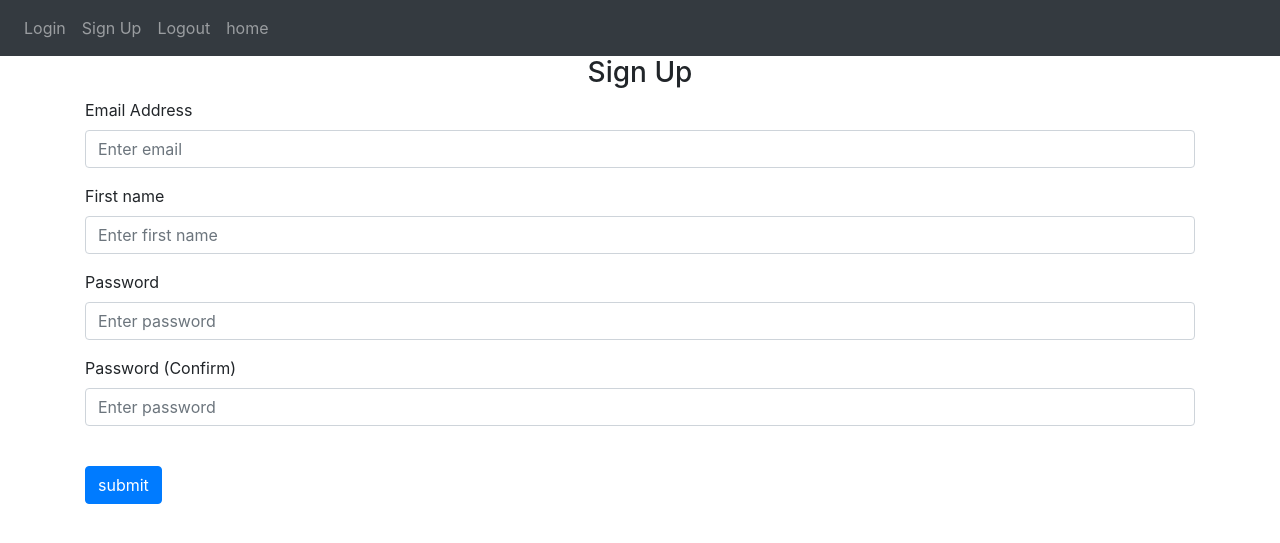
After one commit to anoopsaxena99/Personalized_Notepad_With_Flask, a Flask app: template website/templates/sign_up.html in a window 1280 px wide. The commit adds this page. Shown: the top 543 px of the page. Run offline with Flask 2, Linux system fonts and the light colour scheme; the template is opened without the code that fills it, so the values that code supplies are empty; some libraries are stand-ins or nearby versions.

Commit message:
adding signup and login form in a template and added flash messages in the form

```diff
--- a/website/templates/base.html
+++ b/website/templates/base.html
@@ -38,6 +38,25 @@ using python inside html this language called jinga -->
         </div>
       </div>
     </nav>
+
+    {% with messages=get_flashed_messages(with_categories = true) %} {% if
+    messages %} {% for category, message in messages %} {% if category ==
+    'error' %}
+    <div class="alert alert-danger alter-dismisssbl e fade show" role="alert">
+      {{message}}
+      <button type="button" class="close" data-dismiss="alert">
+        <span aria-hidden="true">&times;</span>
+      </button>
+    </div>
+    {% else %}
+    <div class="alert alert-success alter-dismisssbl e fade show" role="alert">
+      {{message}}
+      <button type="button" class="close" data-dismiss="alert">
+        <span aria-hidden="true">&times;</span>
+      </button>
+    </div>
+    {% endif %} {% endfor %} {% endif %} {% endwith %}
+
     <div class="container">{% block content %} {% endblock %}</div>
     <script
       src="https://code.jquery.com/jquery-3.2.1.slim.min.js"
--- a/website/templates/home.html
+++ b/website/templates/home.html
@@ -1,4 +1,4 @@
-{% extends "base.html" %} {% block title %}Changed{% endblock %} {% block
-content %}
+{% extends "base.html" %} {% block title %}Home{% endblock %} {% block content
+%}
 <h1>This is the home page</h1>
 {% endblock %}
--- /dev/null
+++ b/website/templates/sign_up.html
@@ -0,0 +1,48 @@
+{% extends "base.html" %} {% block title %}sign up{% endblock %} {% block
+content %}
+<form method="POST">
+  <h3 align="center">Sign Up</h3>
+  <div class="form-group">
+    <label for="email">Email Address</label>
+    <input
+      type="email"
+      class="form-control"
+      id="email"
+      name="email"
+      placeholder="Enter email"
+    />
+  </div>
+  <div class="form-group">
+    <label for="firstName">First name</label>
+    <input
+      type="text"
+      class="form-control"
+      id="firstname"
+      name="firstname"
+      placeholder="Enter first name"
+    />
+  </div>
+  <div class="form-group">
+    <label for="password">Password</label>
+    <input
+      type="password"
+      class="form-control"
+      id="password1"
+      name="password1"
+      placeholder="Enter password"
+    />
+  </div>
+  <div class="form-group">
+    <label for="password">Password (Confirm)</label>
+    <input
+      type="password"
+      class="form-control"
+      id="password2"
+      name="password2"
+      placeholder="Enter password"
+    />
+  </div>
+  <br />
+  <button type="submit" class="btn btn-primary">submit</button>
+</form>
+{% endblock %}
```
Also changed, not shown: website/auth.py (+27 -5 lines), website/templates/login.html (added, +29 -0 lines).
